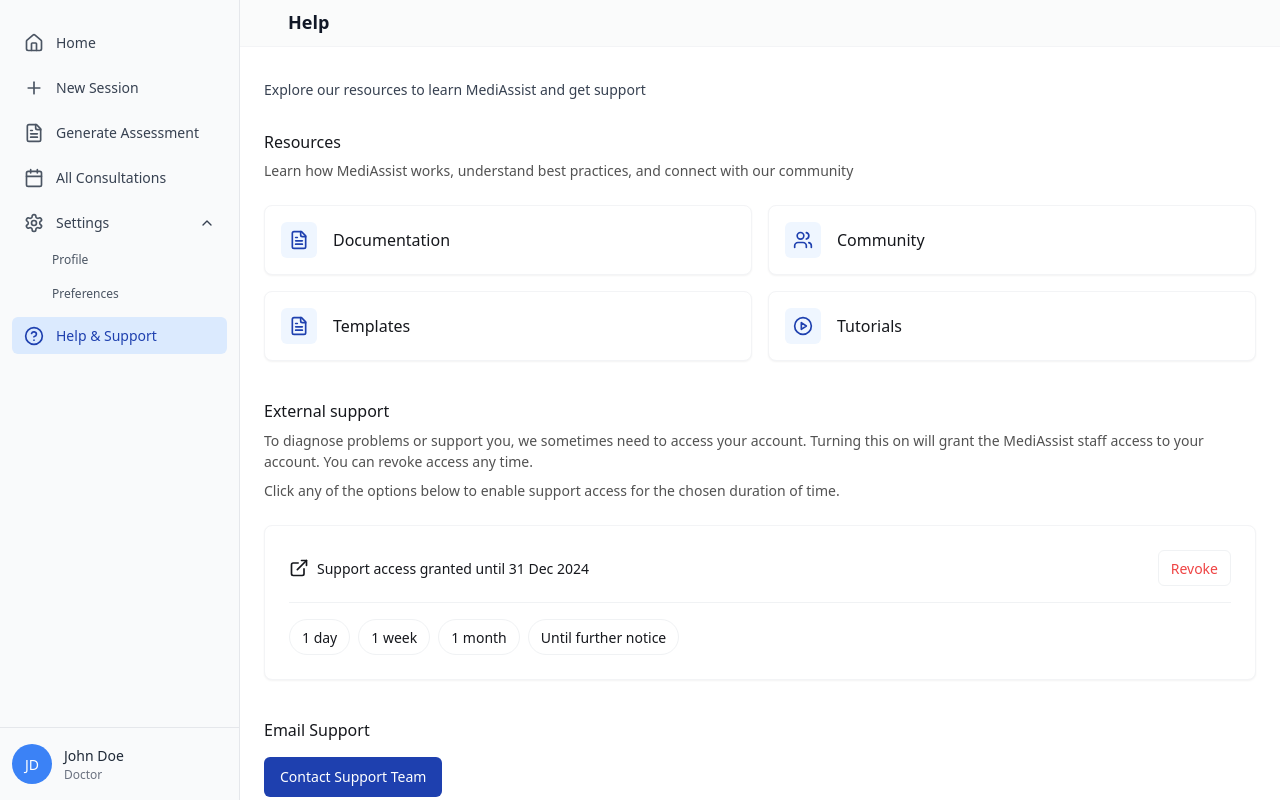
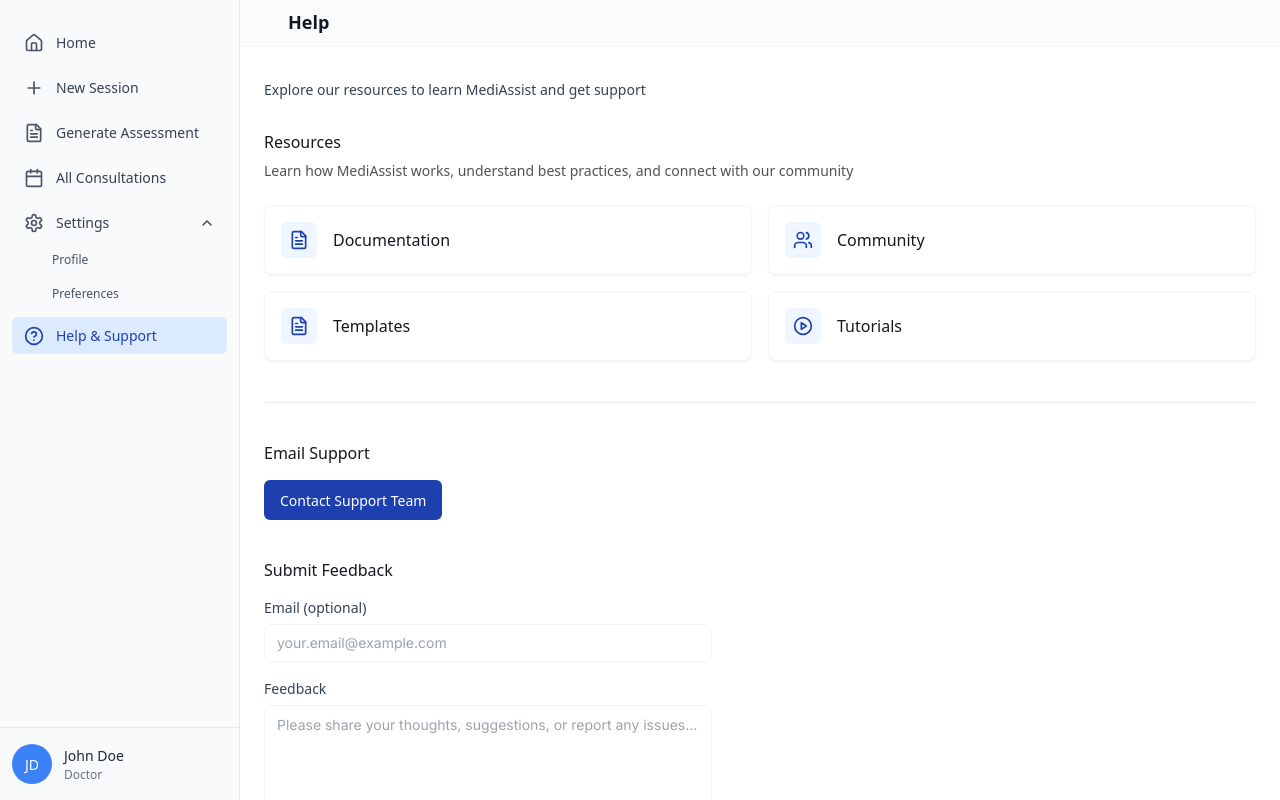
Before and after one commit to inahanninger/anathem-test-1, a React (Vite) app: page /help-support in a window 1280 px wide. Built offline with nearby package versions, Linux system fonts and the light colour scheme.

Commit message:
Visual edit in Lovable
Edited UI in Lovable

```diff
--- a/src/pages/HelpSupportPage.tsx
+++ b/src/pages/HelpSupportPage.tsx
@@ -1,4 +1,3 @@
-
 import React, { useState } from "react";
 import { ClinicalLayout } from "@/components/ClinicalLayout";
 import { FileText, Users, FileTextIcon, PlayCircle, ExternalLink } from "lucide-react";
@@ -8,29 +7,23 @@ import { Textarea } from "@/components/ui/textarea";
 import { toast } from "sonner";
 import { Card, CardContent } from "@/components/ui/card";
 import { Separator } from "@/components/ui/separator";
-
 const HelpSupportPage = () => {
   const [feedbackMessage, setFeedbackMessage] = useState("");
   const [email, setEmail] = useState("");
-
   const handleFeedbackSubmit = (e: React.FormEvent) => {
     e.preventDefault();
     if (!feedbackMessage.trim()) {
       toast.error("Please enter feedback message");
       return;
     }
-
     toast.success("Thank you for your feedback!");
     setFeedbackMessage("");
     setEmail("");
   };
-
   const handleEmailSupport = () => {
     window.location.href = "mailto:support@mediassist.com?subject=Support Request";
   };
-
-  return (
-    <ClinicalLayout>
+  return <ClinicalLayout>
       <div className="min-h-screen bg-white">
         {/* Header Section */}
         <div className="border-b border-gray-100 bg-gray-50/80 px-6 py-[12px]">
@@ -103,45 +96,13 @@ const HelpSupportPage = () => {
 
           {/* External Support Section */}
           <div className="mb-6">
-            <h2 className="text-lg font-medium mb-2">External support</h2>
-            <p className="text-neutral-600 mb-2">
-              To diagnose problems or support you, we sometimes need to access your account. Turning this on will
-              grant the MediAssist staff access to your account. You can revoke access any time.
-            </p>
 
-            <p className="text-neutral-600 mb-6">
-              Click any of the options below to enable support access for the chosen duration of time.
-            </p>
+
+
+
 
             <Card className="border border-neutral-100 mb-6">
-              <CardContent className="p-6">
-                <div className="flex items-center justify-between">
-                  <div className="flex items-center">
-                    <ExternalLink className="h-5 w-5 mr-2" />
-                    <p className="font-medium">Support access granted until 31 Dec 2024</p>
-                  </div>
-                  <Button variant="outline" size="sm" className="text-red-500 hover:text-red-600 hover:bg-red-50">
-                    Revoke
-                  </Button>
-                </div>
 
-                <Separator className="my-4" />
-
-                <div className="flex gap-2">
-                  <Button variant="outline" size="sm" className="rounded-full">
-                    1 day
-                  </Button>
-                  <Button variant="outline" size="sm" className="rounded-full">
-                    1 week
-                  </Button>
-                  <Button variant="outline" size="sm" className="rounded-full">
-                    1 month
-                  </Button>
-                  <Button variant="outline" size="sm" className="rounded-full">
-                    Until further notice
-                  </Button>
-                </div>
-              </CardContent>
             </Card>
 
             <div className="mt-10">
@@ -158,31 +119,15 @@ const HelpSupportPage = () => {
                   <label htmlFor="email" className="block text-sm font-medium mb-1.5 text-neutral-700">
                     Email (optional)
                   </label>
-                  <Input
-                    id="email"
-                    type="email"
-                    value={email}
-                    onChange={e => setEmail(e.target.value)}
-                    placeholder="your.email@example.com"
-                    className="max-w-md"
-                  />
+                  <Input id="email" type="email" value={email} onChange={e => setEmail(e.target.value)} placeholder="your.email@example.com" className="max-w-md" />
                 </div>
                 <div>
                   <label htmlFor="message" className="block text-sm font-medium mb-1.5 text-neutral-700">
                     Feedback
                   </label>
-                  <Textarea
-                    id="message"
-                    value={feedbackMessage}
-                    onChange={e => setFeedbackMessage(e.target.value)}
-                    placeholder="Please share your thoughts, suggestions, or report any issues..."
-                    rows={4}
-                    className="resize-none max-w-md"
-                  />
+                  <Textarea id="message" value={feedbackMessage} onChange={e => setFeedbackMessage(e.target.value)} placeholder="Please share your thoughts, suggestions, or report any issues..." rows={4} className="resize-none max-w-md" />
                 </div>
-                <Button
-                  type="submit"
-                  className="bg-blue-800 hover:bg-blue-900">
+                <Button type="submit" className="bg-blue-800 hover:bg-blue-900">
                   Submit Feedback
                 </Button>
               </form>
@@ -190,8 +135,6 @@ const HelpSupportPage = () => {
           </div>
         </div>
       </div>
-    </ClinicalLayout>
-  );
+    </ClinicalLayout>;
 };
-
 export default HelpSupportPage;
```
